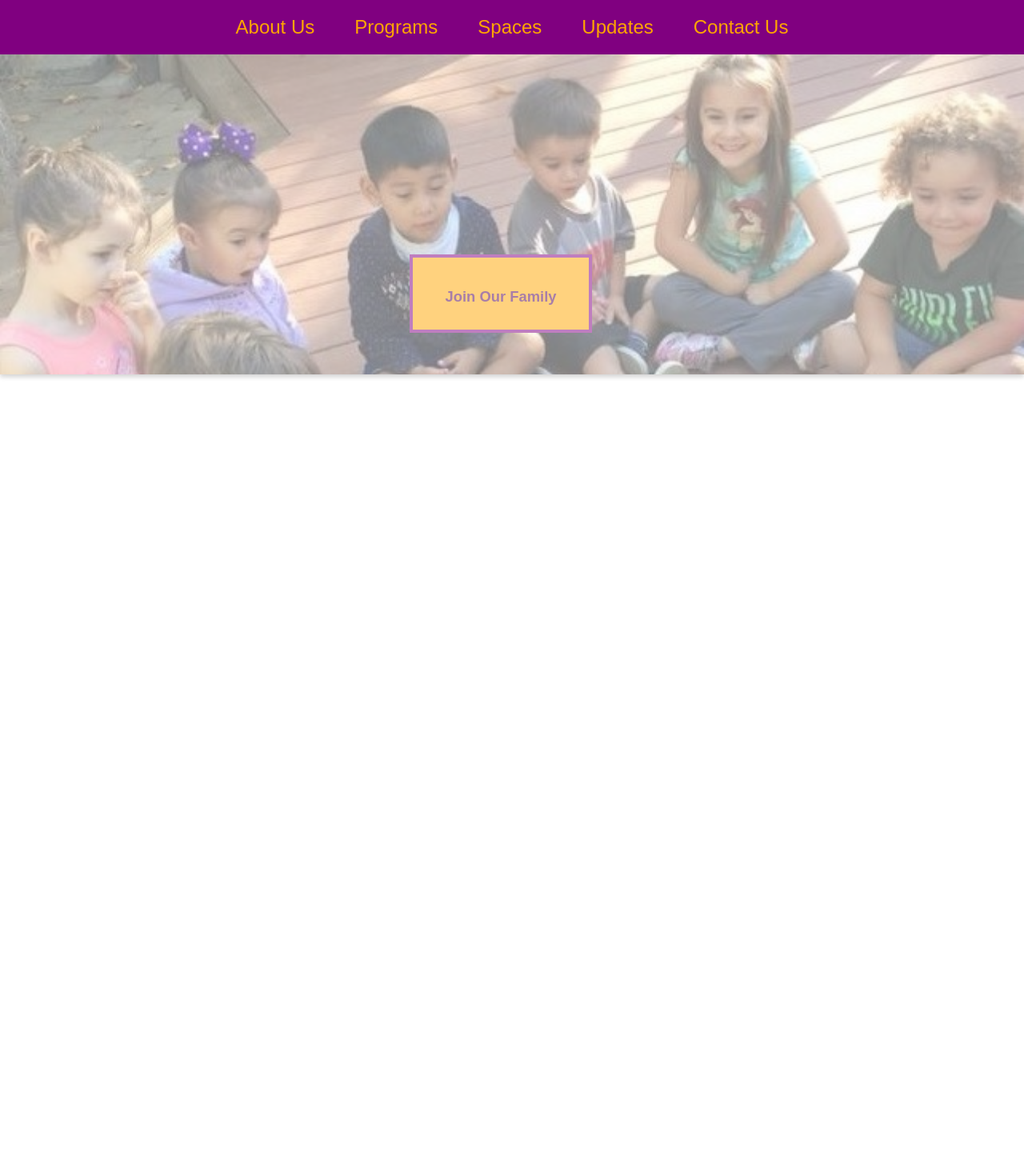
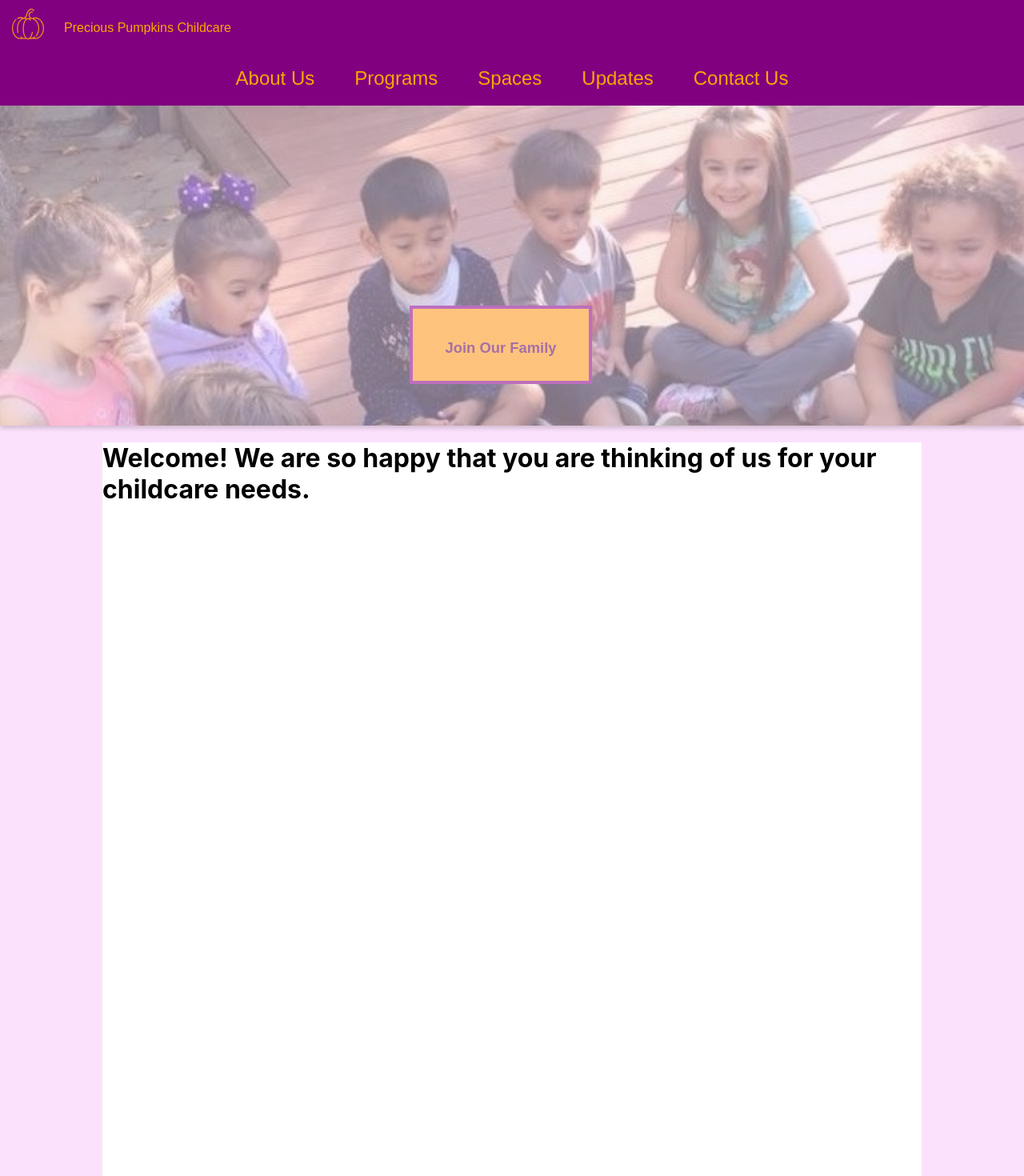
Before and after one commit to benjamindally/preciousPumpkins, a React (Create React App) app: page / in a window 1280 px wide. Shown: the top 1470 px of the page at 80% size. Before the commit the page ends 800 px from the top, so only its background shows below. Built offline with nearby package versions, Linux system fonts and the light colour scheme; a web font is replaced by a local one.

Commit message:
added a basic text area

```diff
--- a/src/components/home/Home.js
+++ b/src/components/home/Home.js
@@ -4,9 +4,19 @@ import "./home.css";
 class Home extends Component {
   render() {
     return (
-      <div className="home_page_main_wrapper">
-        <div className="call_to_action">
-          <p className="call_to_action_words">Join Our Family</p>
+      <div>
+        <div className="home_page_main_wrapper">
+          <div className="call_to_action">
+            <p className="call_to_action_words">Join Our Family</p>
+          </div>
+        </div>
+        <div>
+          <div className="basic_text_area">
+            <h1>
+              Welcome! We are so happy that you are thinking of us for your
+              childcare needs.
+            </h1>
+          </div>
         </div>
       </div>
     );
--- a/src/components/home/home.css
+++ b/src/components/home/home.css
@@ -1,3 +1,6 @@
+body {
+  background: rgb(252, 225, 252);
+}
 .home_page_main_wrapper {
   background: url("../../img/circle_time_pp2.jpg");
   height: 400px;
@@ -30,3 +33,10 @@
   background: rgba(255, 166, 0, 0.673);
   cursor: pointer;
 }
+
+.basic_text_area {
+  background: white;
+  width: 80%;
+  margin: auto;
+  height: 1000px;
+}
--- a/src/components/menu/menu.css
+++ b/src/components/menu/menu.css
@@ -3,9 +3,11 @@
   text-align: center;
 
   padding: 20px 25px 20px 25px;
+  margin-top: 0px;
   background: purple;
   z-index: 2;
-  position: relative;
+  position: sticky;
+  top: 0;
 }
 
 .main_menu a {
@@ -16,4 +18,5 @@
 }
 
 .main_menu a:hover {
+  text-decoration: underline;
 }
--- a/src/components/nav/nav.css
+++ b/src/components/nav/nav.css
@@ -3,7 +3,6 @@
   padding: 10px 0px;
   font-family: "Happy Monkey", sans-serif;
   /* box-shadow: 0 3px 6px rgba(0, 0, 0, 0.16), 0 3px 6px rgba(0, 0, 0, 0.23); */
-  position: fixed;
   width: 100%;
   z-index: 1;
 }
```
